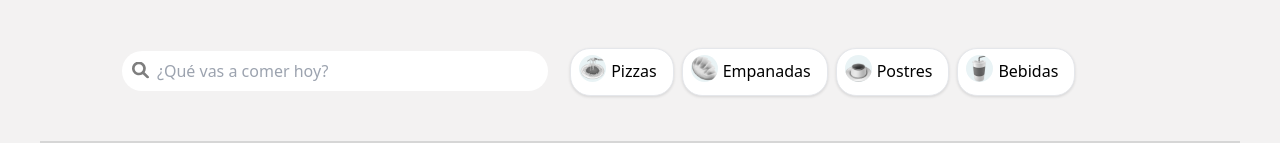
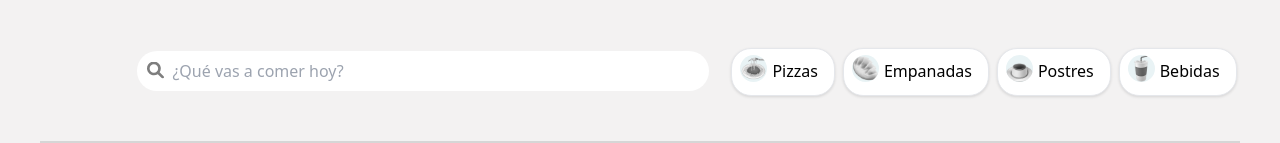
Before and after one commit to JosseMontano/pizzeriaDonRemolo, a React (Create React App) app: page / in a window 1280 px wide. Shown: the part 297-440 px from the top of the page. Built offline with nearby package versions, Linux system fonts and the light colour scheme; no server answers.

Commit message:
centrar barra de busqueda y seccion de categorias en pantallas grandes

```diff
--- a/src/components/bienvenida/buscador.js
+++ b/src/components/bienvenida/buscador.js
@@ -39,7 +39,7 @@ const Buscador = (props) => {
     <>
       <div
         style={inputWrapper}
-        className="w-[336px] h-[44px] pl-10 p-4 xl:p-2 xl:pl-11 xl:w-[400px] xl:-top-[8px] desktop:w-[370px] desktop:h-[44px] search"
+        className="max-w-xl w-[336px] h-[44px] pl-10 p-4 xl:p-2 xl:pl-11 xl:w-[400px] xl:-top-[8px] desktop:w-[370px] desktop:h-[44px] search"
       >
         <input
           type="text"
--- a/src/styles/cuerpoCategoria/barraCategoria.css
+++ b/src/styles/cuerpoCategoria/barraCategoria.css
@@ -1,5 +1,4 @@
 .barra-categorias{
-    width: 100%;
     display: flex;
     flex-wrap: wrap;
     align-content: space-around;
@@ -8,6 +7,6 @@
 
 @media screen and (min-width:1920px) {
     .categorias-container {
-        margin-left: 190px;
+        margin: auto;
     }
  }
```
